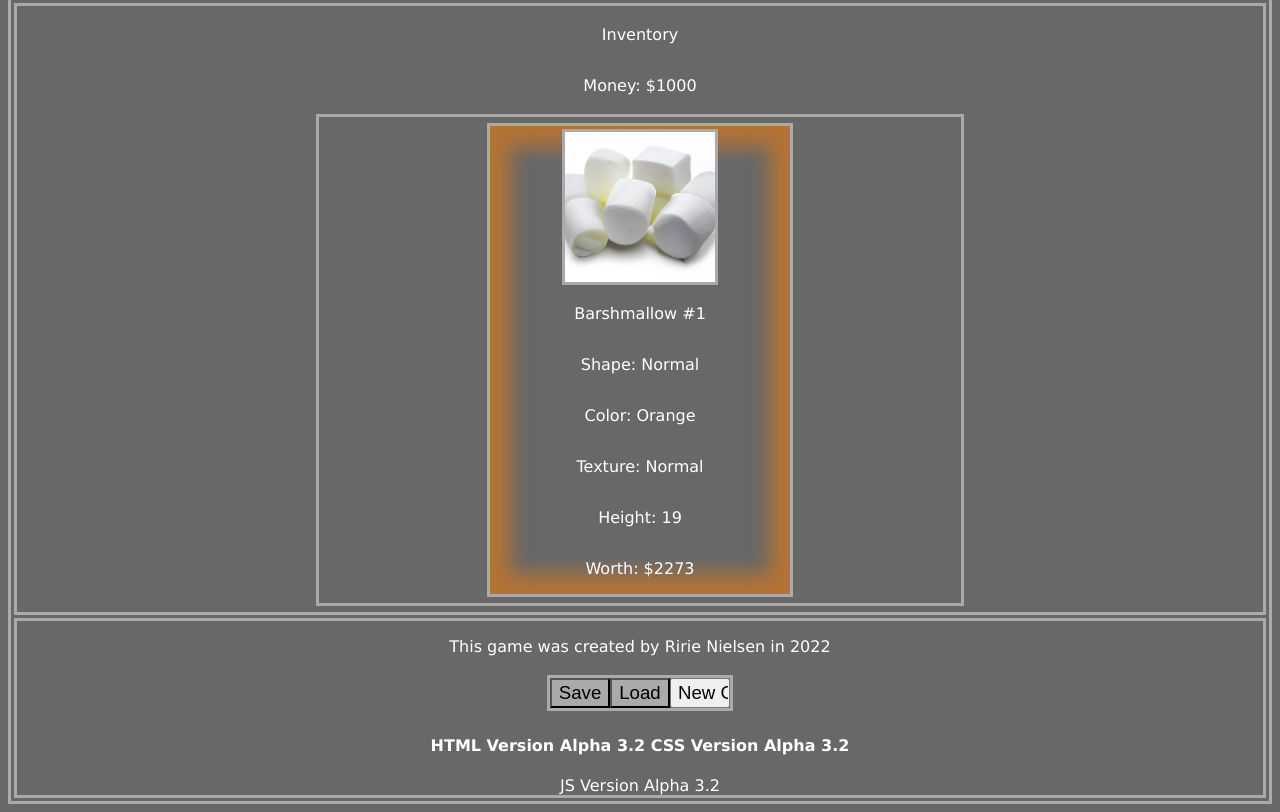
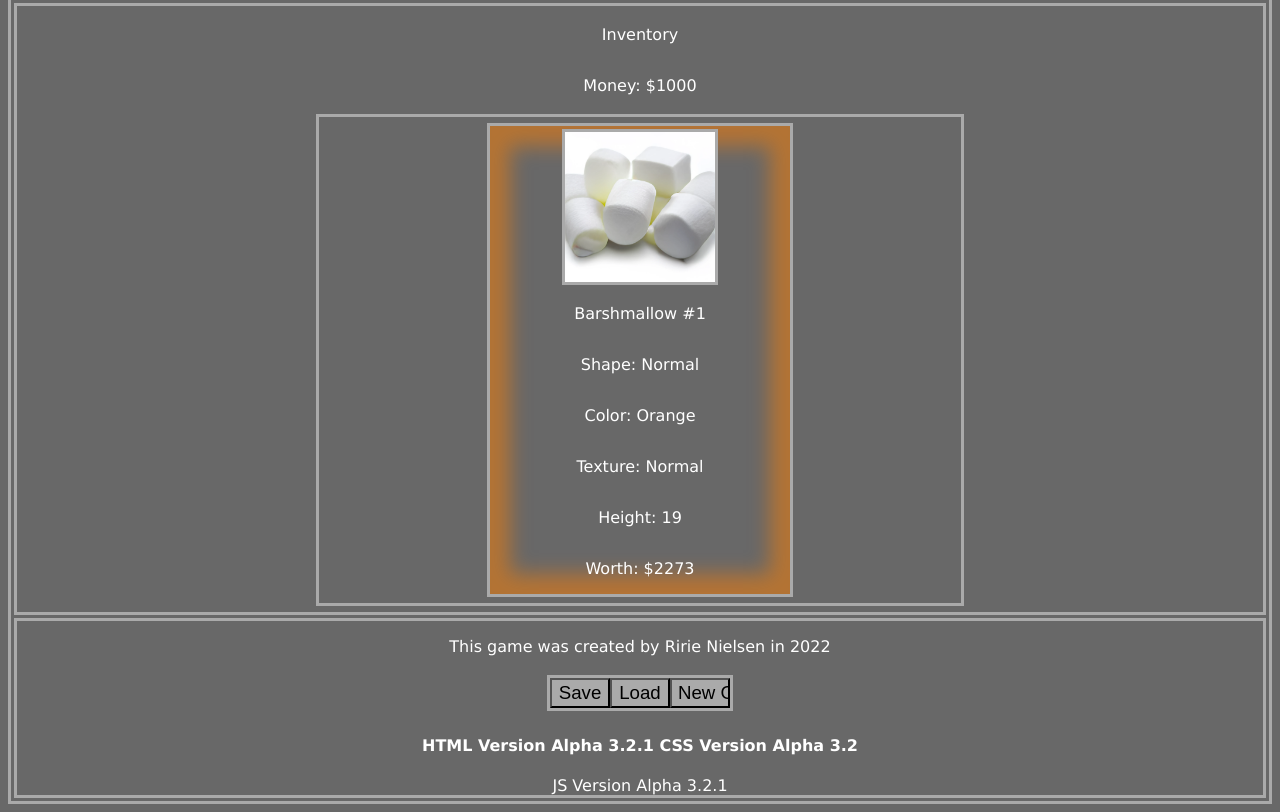
Before and after one commit to morpline/barshmallows, a plain HTML site: page index.html in a window 1280 px wide. Shown: the part 187-999 px from the top of the page. Drawn offline with Linux system fonts and the light colour scheme.

Commit message:
Update 3.2.1
Disabled New Game button
Just reload the page.

```diff
--- a/index.html
+++ b/index.html
@@ -35,9 +35,9 @@
             <div class="actions">
                 <input type="button" value="Save" id="save" onclick="" style="background-color:#AAA">
                 <input type="button" value="Load" id="load" onclick="" style="background-color:#AAA">
-                <input type="button" value="New Game" id="newGame" onclick="newGame()">
+                <input type="button" value="New Game" id="newGame" onclick="" style="background-color:#AAA">
             </div>
-            <h4 id="versionmarker">HTML Version Alpha 3.2</h4>
+            <h4 id="versionmarker">HTML Version Alpha 3.2.1</h4>
         </div>
 
         <script src="script.js" async defer></script>
--- a/script.js
+++ b/script.js
@@ -10,7 +10,7 @@ const normalImageSrc = "images/normal marshmallow.png"
 let barshmallowContainer = document.getElementById("barshmallows");
 const versionmarker = document.getElementById("versionmarker");
 //versionmarker.append("JS Version Alpha 3.2");
-versionmarker.after("JS Version Alpha 3.2")
+versionmarker.after("JS Version Alpha 3.2.1")
 let barshmallowId = 0;
 class Barshmallow {
     constructor (height=(Math.random()*20), color=0, shape=0, luck=0.5,visible=true,texture=-1) {
@@ -319,6 +319,8 @@ function load() {
 }
 function newGame() {
     money = 1000;
+    barshmallowId=0;
     barshmallows = [new Barshmallow(Math.random()*20,3,-1,0.5000001,true,-1)];
+    barshmallowId++;
     update();
 }
```
